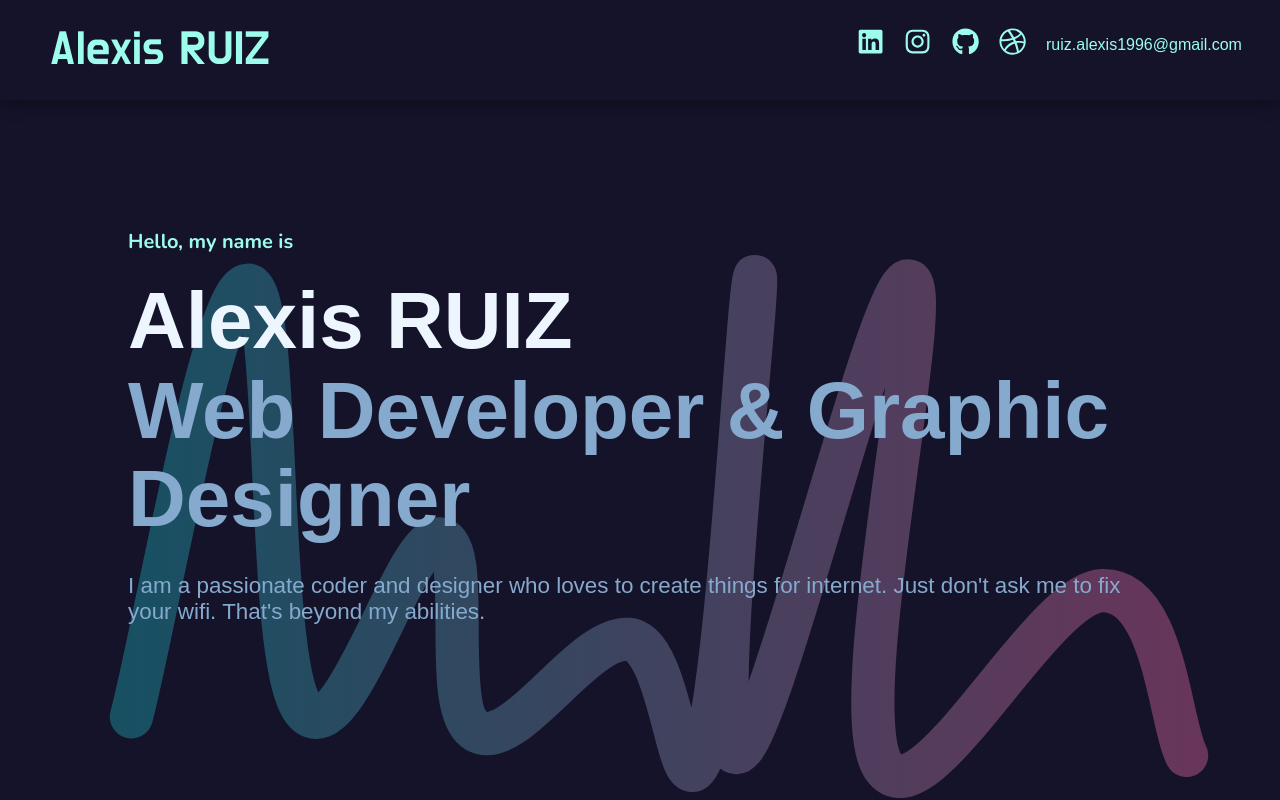
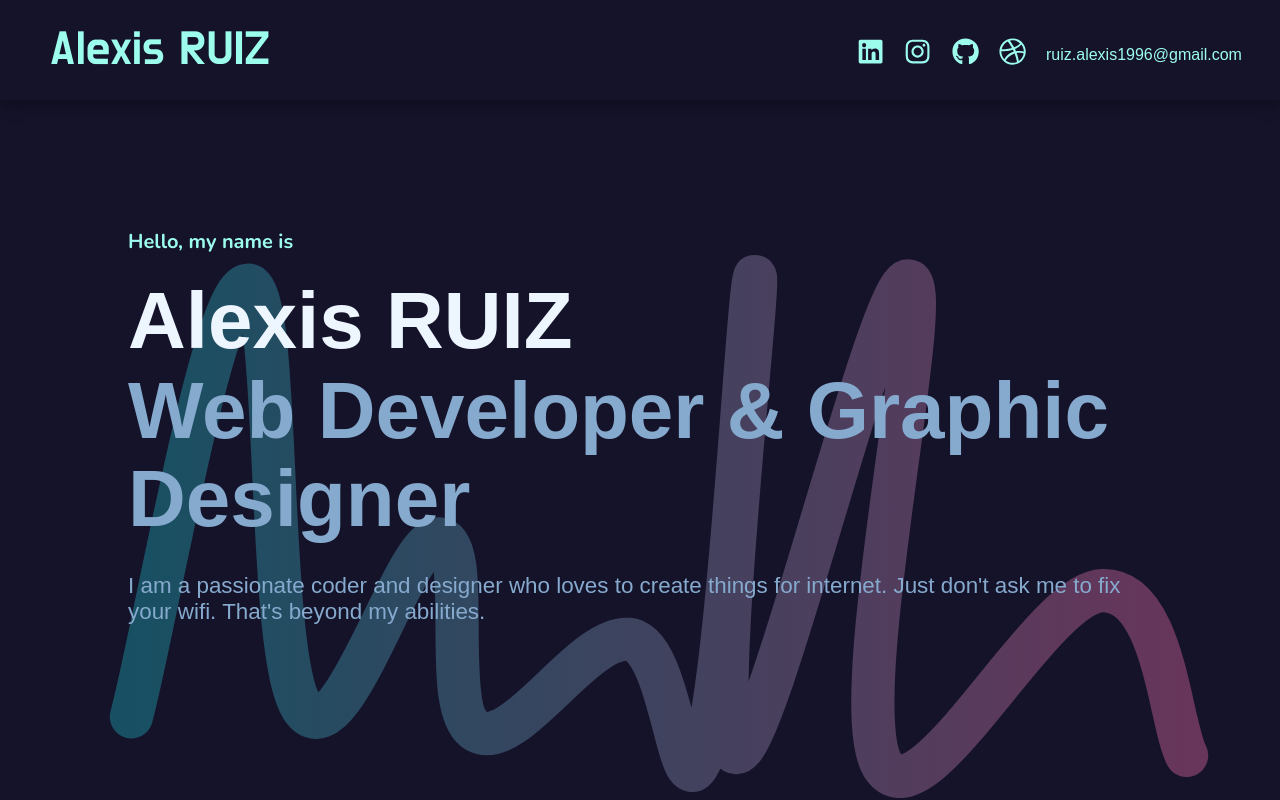
Before and after one commit to Molikuc/Portfolio, a React (Vite) app: page / in a window 1280 px wide. Shown: the top 800 px of the page. Built offline with nearby package versions, Linux system fonts and the light colour scheme.

Commit message:
minor style changes

```diff
--- a/src/index.css
+++ b/src/index.css
@@ -200,7 +200,7 @@ header {
     background-color: #15132a;
     padding-top: 10px;
     width: 53vw;
-    height: 10vh;
+    height: 100px;
     transition: none;
     transform: translate(0px);
   }
@@ -223,7 +223,7 @@ header {
   .header--menu {
     padding-top: 10px;
     width: 36vw;
-    height: 10vh;
+    height: 100px;
   }
 }
 
```
Also changed, not shown: 1 other file (tests, documents, lock files or other folders).
